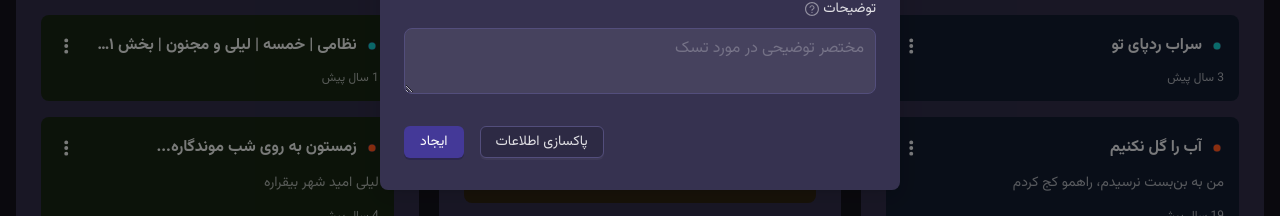
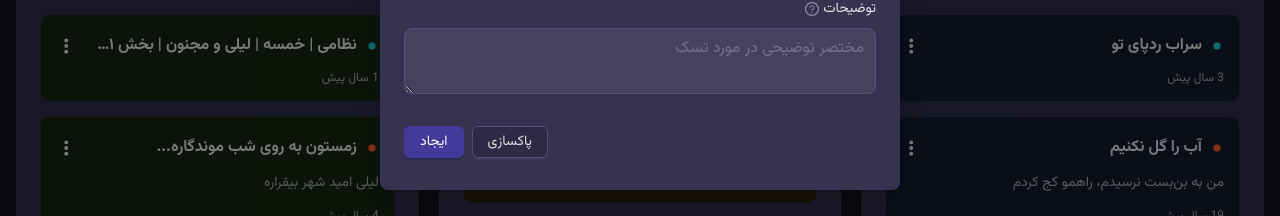
Before and after one commit to amir2mi/hamravesh-kanban, a React (Vite) app: page / in a window 1280 px wide. Both pictures are taken after a click on the button "ایجاد تسک". Shown: the part 258-474 px from the top of the page. Built offline with nearby package versions, Linux system fonts and the light colour scheme.

Commit message:
Fixed todo item type conflicts

```diff
--- a/src/components/Kanban/card.tsx
+++ b/src/components/Kanban/card.tsx
@@ -35,7 +35,7 @@ export default function KanbanCard(props: KanbanCardProps) {
 
   const handleOnClick = (button: any) => {
     if (button.key === "remove") {
-      dispatch(removeTodo({ id, status }));
+      dispatch(removeTodo({ id, status: status}));
     }
     if (button.key === "edit") {
       onEdit?.(item);
--- a/src/components/Kanban/modal.tsx
+++ b/src/components/Kanban/modal.tsx
@@ -22,7 +22,7 @@ export default function KanbanModal({ children, item, onClose }: KanbanModalProp
   const open = item && Object.keys(item).length > 0;
   // it should be shown when it has data
 
-  const isEdit = item?.title?.length;
+  const isEdit = String(item?.id)?.length > 0;
 
   const actionLabel = isEdit ? "ویرایش" : "ایجاد";
 
@@ -38,7 +38,7 @@ export default function KanbanModal({ children, item, onClose }: KanbanModalProp
 
   const handleOnFinish = (todo: TodoItemProps) => {
     if (isEdit) {
-      dispatch(editTodo({ todo: { ...item, ...todo }, status: item?.status || "todo" }));
+      dispatch(editTodo({ todo: { ...item, ...todo }, status: item.status }));
     } else {
       dispatch(addTodo({ todo, status: "todo" }));
     }
@@ -85,9 +85,9 @@ export default function KanbanModal({ children, item, onClose }: KanbanModalProp
           />
         </Form.Item>
 
-        <div className="mt-8 flex items-center justify-end gap-4">
+        <div className="mt-8 flex items-center justify-end gap-2">
           <Form.Item className="m-0">
-            <Button htmlType="reset">پاکسازی اطلاعات</Button>
+            <Button htmlType="reset">پاکسازی</Button>
           </Form.Item>
           <Form.Item className="m-0">
             <Button type="primary" htmlType="submit">
--- a/src/pages/Main/index.tsx
+++ b/src/pages/Main/index.tsx
@@ -41,7 +41,7 @@ export default function MainPage() {
   return (
     <Layout className="min-h-[100vh] overflow-x-hidden">
       <Header />
-      <div className="container mx-auto px-4 mb-4">
+      <div className="container mx-auto mb-4 px-4">
         <div className="item-center mt-10 flex justify-between">
           <h2 className="m-0 text-3xl font-bold">لیست تسک‌ها</h2>
           <Button
@@ -49,7 +49,7 @@ export default function MainPage() {
             size="large"
             className="flex items-center"
             icon={<FontAwesomeIcon icon={faPlus} className="ml-2" />}
-            onClick={() => setModalItem({ type: "easy" })}
+            onClick={() => setModalItem({ type: "easy", status: "todo", description: "", id: "", title: "" })}
           >
             ایجاد تسک
           </Button>
--- a/src/store/todos/index.tsx
+++ b/src/store/todos/index.tsx
@@ -93,10 +93,10 @@ export type TodosStatus = "todo" | "inProgress" | "done";
 
 export interface TodoItemProps {
   description?: string;
-  id?: number | string;
-  title?: string;
-  type?: "easy" | "hard" | string;
-  status?: TodosStatus;
+  id: number | string;
+  title: string;
+  type: "easy" | "hard" | string;
+  status: TodosStatus;
 }
 
 interface ReorderTodoProps {
@@ -123,7 +123,6 @@ interface TodosStateProps {
 }
 
 const initialState: TodosStateProps = mockData as TodosStateProps;
-console.log(mockData);
 
 const todosSlice = createSlice({
   name: "todos",
```
